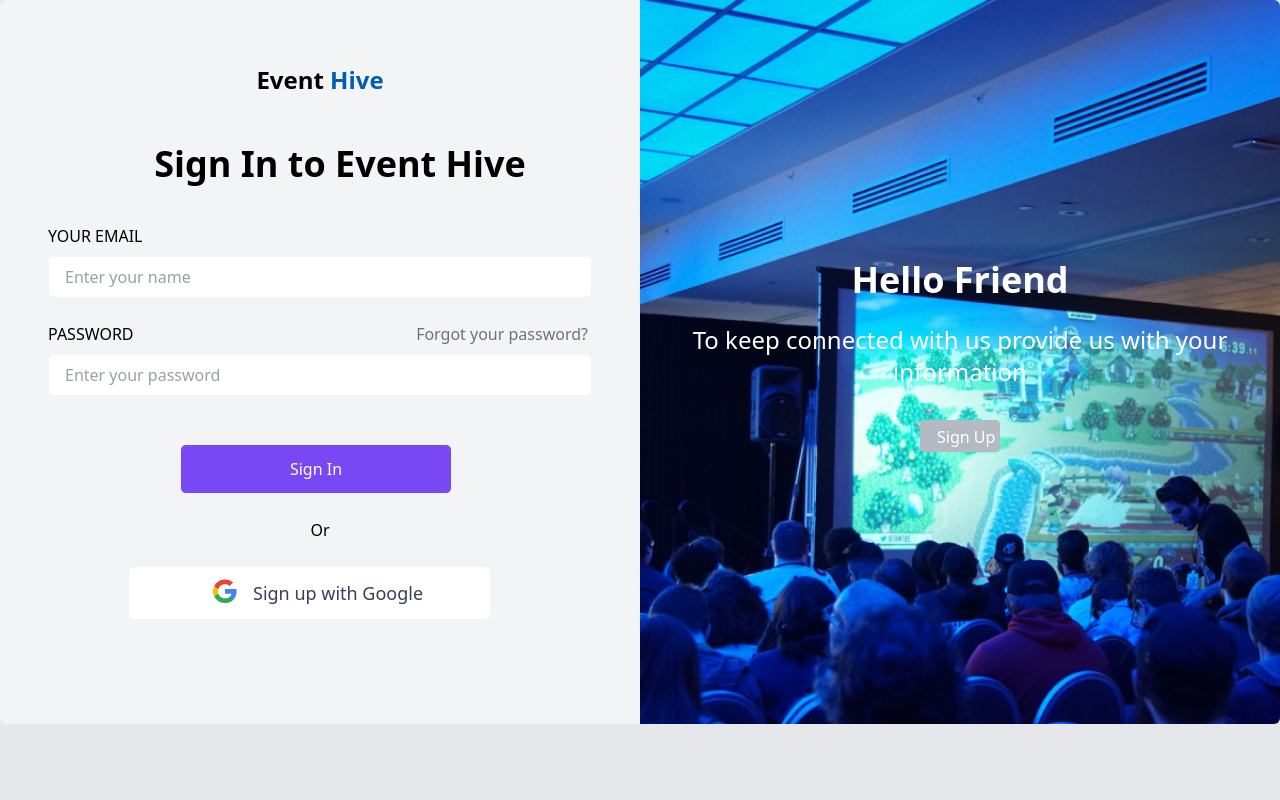
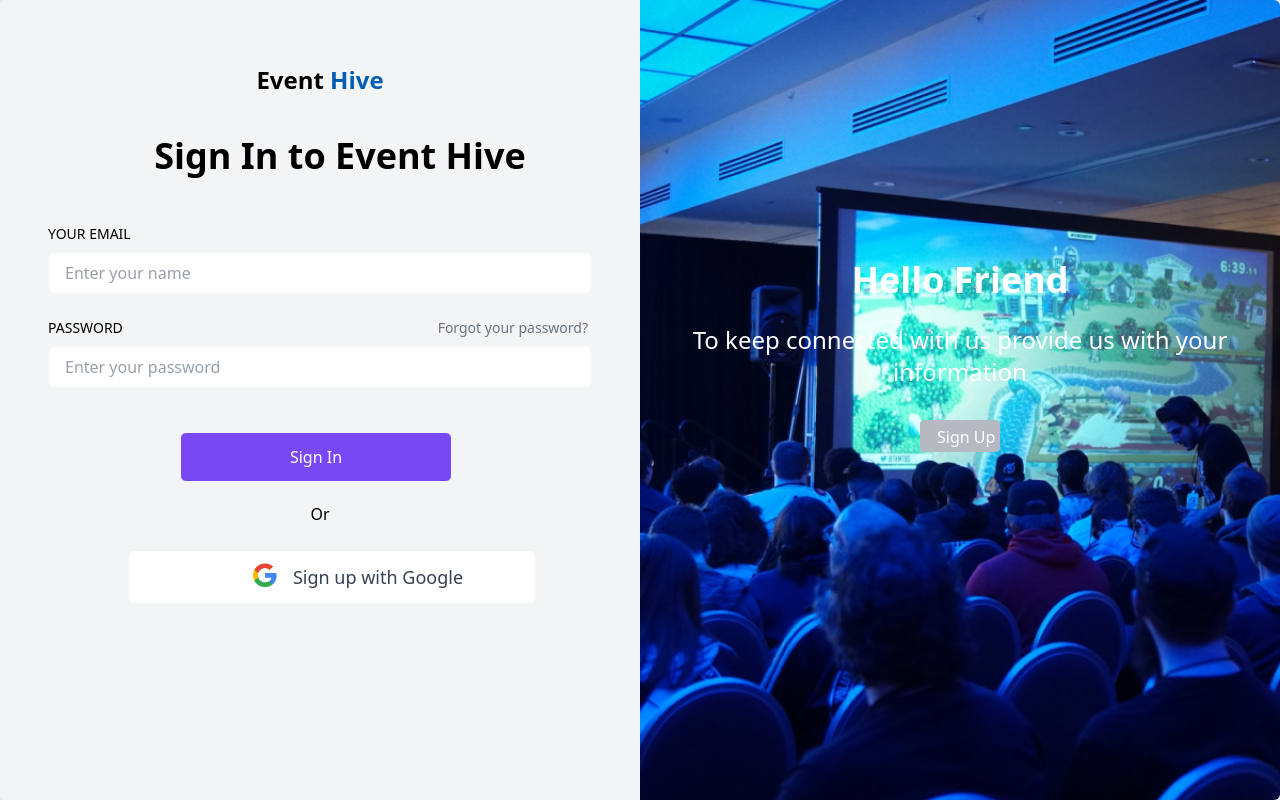
Before and after one commit to TopTier5/event-hive, a React (Vite) app: page /login in a window 1280 px wide. Built offline with nearby package versions, Linux system fonts and the light colour scheme; no server answers.

Commit message:
Worked on login

```diff
--- a/src/pages/Login.jsx
+++ b/src/pages/Login.jsx
@@ -2,7 +2,7 @@
 import google from "../assets/images/google-icon.png";
 import SubmitButton from "../components/SubmitButton";
 import { apiClient } from "../api/client";
-import { useNavigate } from "react-router";
+import { Link, useNavigate } from "react-router";
 
 export default function Login() {
     const navigate = useNavigate();
@@ -25,16 +25,16 @@
     }
 
     return (
-        <div className="bg-gray-200 h-screen">
+        <div className="bg-gray-200 h-screen overflow-hidden">
             {/* <div className="container mx-auto"> */}
-            <div className="flex flex-row w-full bg-gray-100 rounded-md mx-auto overflow-hidden">
-                <div className="w-1/2 py-16 px-12">
+            <div className="flex flex-col md:flex-row w-full bg-gray-100 rounded-md overflow-hidden h-screen">
+                <div className="md:w-1/2 py-16 px-12 w-full">
                     <p className="text-center text-2xl font-bold">Event <span className="text-[#005DB5]">Hive</span></p>
-                    <h2 className="text-center text-4xl font-bold mt-12 mb-10 ml-10">Sign In to Event Hive</h2>
+                    <h2 className="text-center md:text-4xl text-3xl font-bold mt-10 mb-12 ml-10">Sign In to Event Hive</h2>
 
                     <form action={loginUser} className="">
 
-                        <label className="block uppercase text-md mb-2">Your Email</label>
+                        <label className="block uppercase text-sm mb-2">Your Email</label>
 
                         <input type="email"
                             name="email"
@@ -42,8 +42,8 @@
                             required
                             className="border border-gray-100 rounded-md bg-white w-full text-gray-700 text-md px-4 py-2 mb-6" />
                         <div className="flex flex-row justify-between">
-                            <label className="block uppercase text-md mb-2">Password</label>
-                            <label className="block  text-md mb-2 text-gray-500 mr-1">Forgot your password?</label>
+                            <label className="block uppercase text-sm mb-2">Password</label>
+                            <label className="block  text-sm mb-2 text-gray-500 mr-1">Forgot your password?</label>
                         </div>
 
                         <input type="password"
@@ -54,28 +54,28 @@
                             placeholder="Enter your password"
                             className="border border-gray-100 rounded-md bg-white w-full text-gray-700 text-md px-4 py-2 mb-6" />
 
-                        <SubmitButton title={'Sign In'} className="border border-gray-100 rounded-md text-white text-md px-2 py-3 w-2/4 mt-6 ml-33 bg-[#7848F4]" />
-                        <p className="mt-6 text-center">Or</p>
-                        <div className="flex flex-row border border-gray-100 rounded-md bg-white text-gray-700 text-sm px-6 py-3 w-2/3 mt-6 ml-20 mb-10">
-                            <img src={google} className="h-6 w-6 text-center ml-15" />
-                            <p className="text-center text-lg ml-4 mr-2">Sign up with Google</p>
+                        <SubmitButton title={'Sign In'} className="border border-gray-100 rounded-md text-white text-md px-2 py-3 w-2/4 mt-5 md:ml-33 ml-25 bg-[#7848F4]" />
+                    </form>
+                    <p className="mt-5 text-center">Or</p>
+                    <div className="flex flex-row justify-center border border-gray-100 rounded-md bg-white text-gray-700 text-sm px-6 py-3 w-3/4 mt-6 ml-12 md:ml-20 mb-13">
+                        <img src={google} className="h-6 w-6 text-center md:ml-15 ml-4" />
+                        <p className=" text-lg ml-4 mr-2">Sign up with Google</p>
 
-
-                        </div>
-                    </form>
+                    </div>
                 </div>
-
-                <div className="w-1/2 bg-cover" style={{ backgroundImage: `url(${(login)})` }}>
+                    <div className="w-1/2">
+                <div className="bg-cover bg-center h-screen bg-no-repeat" style={{ backgroundImage: `url(${(login)})` }}>
                     <div className="flex flex-col text-white">
                         <h1 className="text-center mt-65 mb-6 text-4xl font-bold">Hello Friend</h1>
                         <p className="text-2xl text-center mb-8">To keep connected with us provide us with your information </p>
 
-                        <button type="submit"
+                        <Link to={"/register"} type="submit"
                             className="block border border-[#B4B9C2] rounded text-white text-md py-1 px-4 w-20 h-8 bg-[#B4B9C2] whitespace-nowrap ml-70">
                             Sign Up
-                        </button>
+                        </Link>
                     </div>
 
+                </div>
                 </div>
             </div>
 
--- a/src/pages/Register.jsx
+++ b/src/pages/Register.jsx
@@ -3,7 +3,7 @@
 import google from "../assets/images/google-icon.png";
 import SubmitButton from "../components/SubmitButton.jsx";
 import { apiClient } from "../api/client.js";
-import { useNavigate } from "react-router";
+import { Link, useNavigate } from "react-router";
 
 export default function Register() {
     const navigate = useNavigate();
@@ -23,46 +23,47 @@
         }
     }
     return (
-        <div className="bg-gray-200 h-screen">
+        <div className="bg-gray-200 w-full h-screen overflow-hidden">
             {/* <div className="container mx-auto"> */}
-            <div className="flex flex-row w-full bg-gray-100 rounded-md h-full">
-                <div className="w-1/2 bg-cover h-full" style={{ backgroundImage: `url(${(register)})` }}>
+            <div className="flex flex-row w-full bg-gray-100 rounded-md h-screen overflow-hidden">
+                <div className="w-1/2">
+                <div className="bg-cover bg-center h-screen bg-no-repeat " style={{ backgroundImage: `url(${(register)})` }}>
                     <div className="flex flex-col justify-center text-white h-full">
                         <h1 className="text-center mt-6 mb-6 text-4xl font-bold">Welcome back</h1>
                         <p className="text-2xl text-center mb-8">To keep connected with us provide us with your information </p>
-                        <button type="submit" className="block border border-[#B4B9C2] rounded text-white text-md py-1 px-2 w-20 h-8 bg-[#B4B9C2] whitespace-nowrap ml-70 text-center">Sign In</button>
+                        <Link to={"/login"} type="submit" className="block border border-[#B4B9C2] rounded text-white text-md py-1 px-2 w-20 h-8 bg-[#B4B9C2] whitespace-nowrap ml-70 text-center">Sign In</Link>
+                    </div>
                     </div>
 
                 </div>
 
                 <div className="w-1/2 px-12 h-full">
                     <p className="text-center text-2xl font-bold mt-8">Event <span className="text-[#005DB5]">Hive</span></p>
-                    <h2 className="text-center text-4xl font-bold mt-10 mb-2 ml-10">Sign Up to Event Hive</h2>
+                    <h2 className="text-center text-4xl font-bold mt-8 mb-2 ml-10">Sign Up to Event Hive</h2>
                     <form action={resgiterUser}>
                         <label className="block uppercase text-md mb-2">Your Name</label>
-                        <input type="text" name="name" placeholder="Enter your name" required className="border border-gray-100 rounded-md bg-white w-full text-gray-700 text-md px-4 py-2 mb-8" />
+                        <input type="text" name="name" placeholder="Enter your name" required className="border border-gray-100 rounded-md bg-white w-full text-gray-700 text-md px-4 py-2 mb-7" />
 
                         <label className="blockn uppercase text-md">Email</label>
-                        <input type="email" name="email" placeholder="Enter your name" required className="border border-gray-100 rounded-md bg-white w-full text-gray-700 text-md px-4 py-2 mt-2 mb-8" />
+                        <input type="email" name="email" placeholder="Enter your name" required className="border border-gray-100 rounded-md bg-white w-full text-gray-700 text-md px-4 py-2 mt-2 mb-7" />
 
                         <label className="block uppercase text-md mb-2">Password</label>
-                        <input type="password" name="password" required minlength="8" maxlength="16" pattern="^[a-zA-Z0-9_]*${16}" placeholder="Enter your password" className="border border-gray-100 rounded-md bg-white w-full text-gray-700 text-md px-4 py-2 mb-8" />
+                        <input type="password" name="password" required minlength="8" maxlength="16" pattern="^[a-zA-Z0-9_]*${16}" placeholder="Enter your password" className="border border-gray-100 rounded-md bg-white w-full text-gray-700 text-md px-4 py-2 mb-7" />
 
                         {/* <label className="block uppercase text-md mb-2">Confirm Password</label>
                         <input type="password" placeholder="Enter your password" minlength="8" maxlength="16" pattern="^[a-zA-Z0-9_]*${16}" required className="border border-gray-100 rounded-md bg-white w-full text-gray-700 text-md px-4 py-2 mb-8 " /> */}
 
                         <SubmitButton
-                            className="border border-gray-100 rounded-md text-white text-sm px-2 py-3 w-2/4 mt-6 ml-33 bg-[#7848F4]"
+                            className="border border-gray-100 rounded-md text-white text-md px-2 py-3 w-2/4 mt-2 ml-33 bg-[#7848F4]"
                             title={"Sign Up"} />
+                    </form>
 
-
-                        <p className="mt-6 text-center">Or</p>
-                        <div className="flex flex-row border border-gray-100 rounded-md bg-white text-gray-700 text-sm px-6 py-3 w-2/3 mt-6 ml-20 mb-10">
+                         <p className="mt-5 text-center mr-7">Or</p>
+                        <div className="flex flex-row border border-gray-100 rounded-md bg-white text-gray-700 text-sm px-6 py-2.5 w-2/3 mt-5 ml-20">
                             <img src={google} className="h-6 w-6 text-center ml-15" />
                             <p className="text-center text-lg ml-4 mr-2">Sign up with Google</p>
 
                         </div>
-                    </form>
                 </div>
             </div>
 
```
